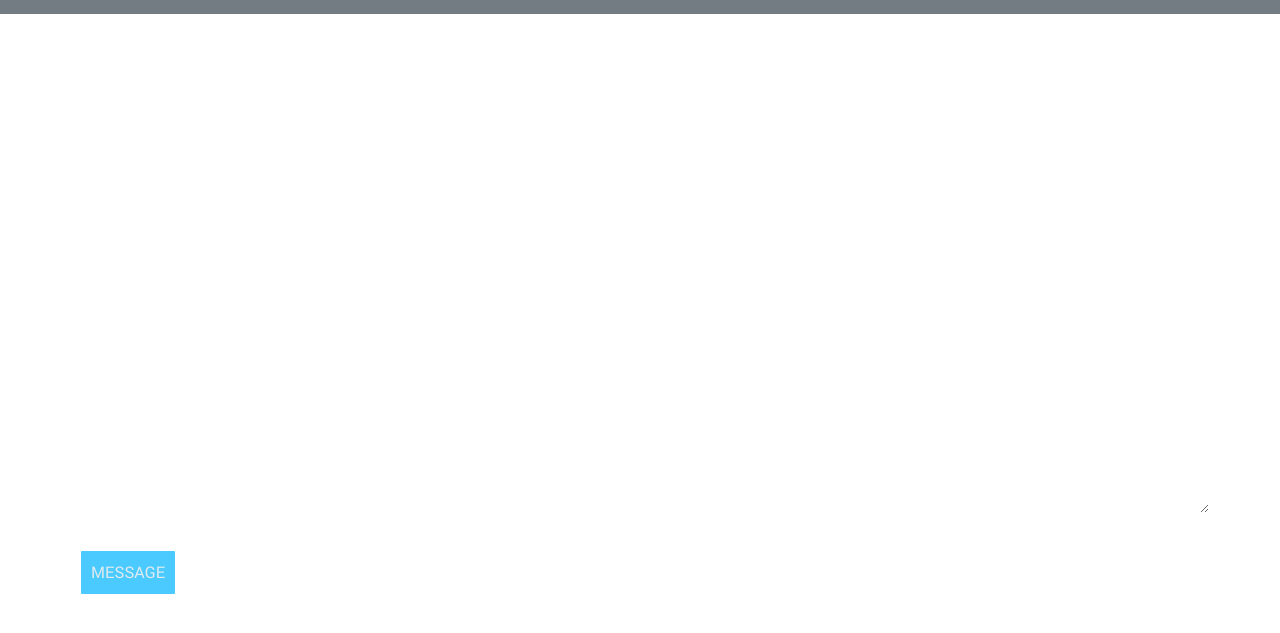
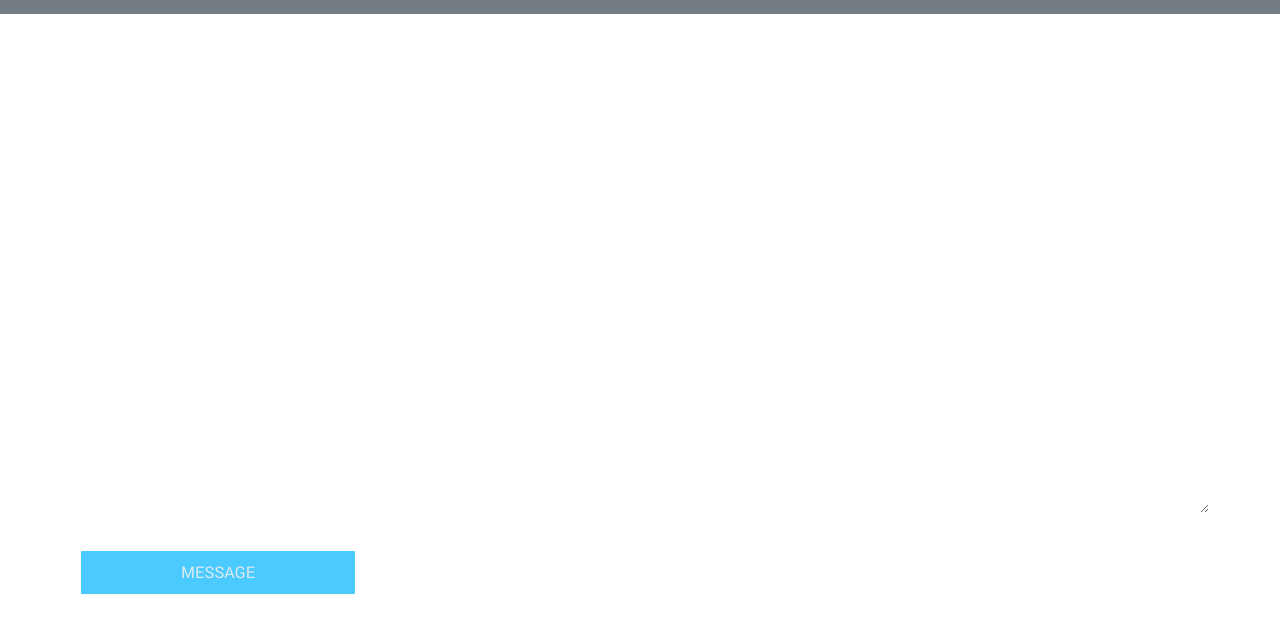
Before and after one commit to Vladimir0202/Blueasy-freebie_1, a plain HTML site: page index.html in a window 1280 px wide. In both pictures the pointer is over the button "MESSAGE". Shown: the part 2702-3335 px from the top of the page. Drawn offline with Linux system fonts and the light colour scheme; a web font is replaced by a local one.

Commit message:
new 320px

```diff
--- a/css/main.css
+++ b/css/main.css
@@ -525,7 +525,7 @@ img {
 	text-transform: uppercase;
 	color:rgb(223, 235, 240);
 	background: #4BCAFF;
-	padding: 10px;
+	padding: 10px 100px;
 	margin-left: 10px 100px;
 	margin-bottom: 10px;
 	border: 1px solid #ffF;
```
